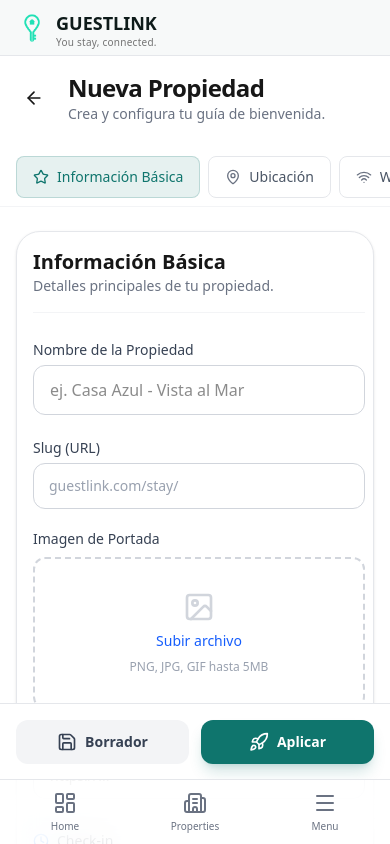
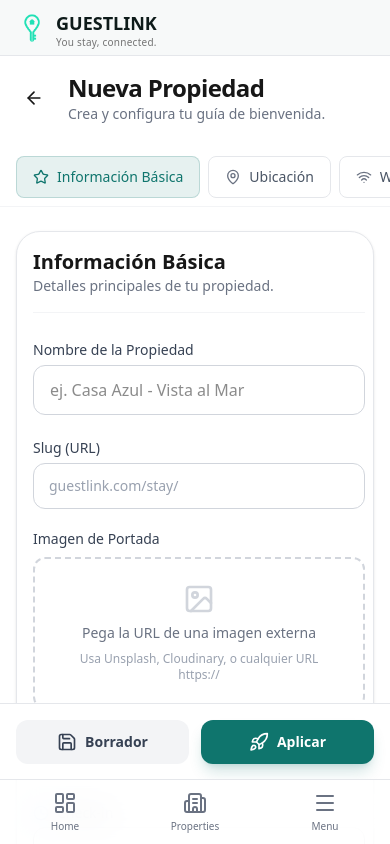
Before and after one commit to santiagochinellato/guest-link, a Next.js app: page /dashboard/properties/new in a window 390 px wide. Built offline with nearby package versions, Linux system fonts and the light colour scheme; no server answers; what @googlemaps/google-maps-services-js would draw is missing.

Commit message:
fix: Imágenes solo aceptan URLs externas (no base64)

```diff
--- a/src/components/admin/properties/form-sections/BasicInfoSection.tsx
+++ b/src/components/admin/properties/form-sections/BasicInfoSection.tsx
@@ -3,7 +3,6 @@
 import { useFormContext } from "react-hook-form";
 import { Clock, ImageIcon, X } from "lucide-react";
 import { PropertyFormData } from "@/lib/schemas";
-import { ChangeEvent } from "react";
 
 export function BasicInfoSection() {
   const {
@@ -15,22 +14,14 @@ export function BasicInfoSection() {
 
   const watchCoverImage = watch("coverImageUrl");
 
-  const handleFileUpload =
-    (field: "coverImageUrl" | "hostImage") =>
-    (e: ChangeEvent<HTMLInputElement>) => {
-      const file = e.target.files?.[0];
-      if (file) {
-        if (file.size > 5 * 1024 * 1024) {
-          alert("El archivo es demasiado grande (Máx 5MB)");
-          return;
-        }
-        const reader = new FileReader();
-        reader.onloadend = () => {
-          setValue(field, reader.result as string);
-        };
-        reader.readAsDataURL(file);
-      }
-    };
+  // Valida que la URL sea una imagen válida (no base64)
+  const isValidImageUrl = (url: string) => {
+    if (!url) return false;
+    // Rechazar URLs base64
+    if (url.startsWith("data:")) return false;
+    // Aceptar URLs http/https
+    return url.startsWith("http://") || url.startsWith("https://");
+  };
 
   return (
     <div className="space-y-6 animate-in fade-in duration-300">
@@ -74,7 +65,7 @@ export function BasicInfoSection() {
           )}
         </div>
 
-        {/* Cover Image */}
+        {/* Cover Image - Solo URL externa */}
         <div>
           <div className="grid grid-cols-1 md:grid-cols-2 gap-8 w-full">
             <div className="w-full col-span-1">
@@ -82,7 +73,7 @@ export function BasicInfoSection() {
                 Imagen de Portada
               </label>
 
-              {watchCoverImage ? (
+              {isValidImageUrl(watchCoverImage || "") ? (
                 <div className="relative w-full h-64 rounded-xl overflow-hidden border border-gray-200 dark:border-neutral-700 group">
                   {/* eslint-disable-next-line @next/next/no-img-element */}
                   <img
@@ -99,31 +90,28 @@ export function BasicInfoSection() {
                   </button>
                 </div>
               ) : (
-                <div className="grid grid-cols-1 md:grid-cols-2 gap-4">
-                  <label className="border-2 border-dashed border-gray-300 dark:border-neutral-700 rounded-xl p-8 flex flex-col items-center justify-center text-gray-500 gap-2 hover:bg-gray-50 dark:hover:bg-neutral-800/50 hover:border-blue-500/50 transition-all text-center cursor-pointer">
+                <div className="space-y-4">
+                  <div className="border-2 border-dashed border-gray-300 dark:border-neutral-700 rounded-xl p-6 flex flex-col items-center justify-center text-gray-500 gap-2">
                     <ImageIcon className="w-8 h-8 text-gray-300" />
-                    <span className="text-sm text-blue-600 font-medium hover:underline">
-                      Subir archivo
-                    </span>
-                    <input
-                      type="file"
-                      className="hidden"
-                      accept="image/*"
-                      onChange={handleFileUpload("coverImageUrl")}
-                    />
-                    <p className="text-xs text-gray-400">
-                      PNG, JPG, GIF hasta 5MB
+                    <p className="text-sm text-gray-500 text-center">
+                      Pega la URL de una imagen externa
                     </p>
-                  </label>
-                  <div className="flex flex-col justify-center gap-2">
-                    <p className="text-sm font-medium text-gray-700 dark:text-gray-300">
-                      O pegar URL
+                    <p className="text-xs text-gray-400 text-center">
+                      Usa Unsplash, Cloudinary, o cualquier URL https://
                     </p>
+                  </div>
+                  <div className="flex flex-col gap-2">
                     <input
                       {...register("coverImageUrl")}
-                      placeholder="https://..."
+                      placeholder="https://images.unsplash.com/..."
                       className="w-full px-4 py-3 rounded-xl border border-gray-300 dark:border-neutral-700 bg-transparent outline-none focus:border-blue-500 text-sm"
                     />
+                    {watchCoverImage && !isValidImageUrl(watchCoverImage) && (
+                      <p className="text-amber-500 text-xs">
+                        ⚠️ Solo URLs https:// son válidas. No se permiten
+                        archivos locales.
+                      </p>
+                    )}
                   </div>
                 </div>
               )}
```
